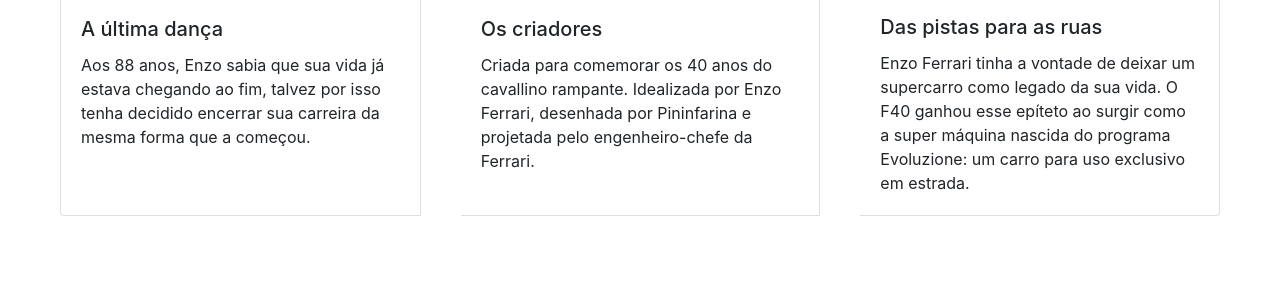
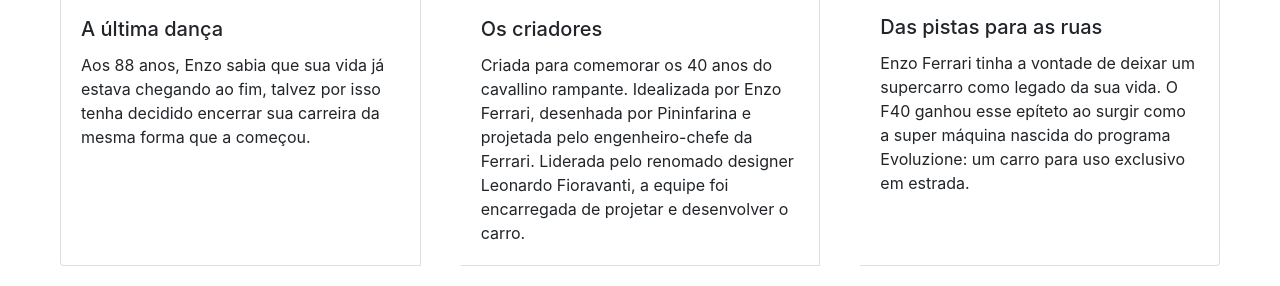
Before and after one commit to gustavokkkkkkkkk/ferrari, a plain HTML site: page index.html in a window 1280 px wide. Shown: the part 1275-1561 px from the top of the page. Before the commit the page ends 1511 px from the top, so only its background shows below. Drawn offline with nearby package versions, Linux system fonts and the light colour scheme.

Commit message:
atualizacao de textos

```diff
--- a/estilo.css
+++ b/estilo.css
@@ -19,6 +19,10 @@
     margin: 0 40px;
 }
 
+.card-body {
+    justify-content: center;
+}
+
 .logo {
     width: 45px;
     height: 65px;
--- a/index.html
+++ b/index.html
@@ -101,8 +101,8 @@
       <img src="img/cferr.jpg" class="card-img-top" alt="Os criadores da Ferrari F40">
       <div class="card-body">
         <h5 class="card-title">Os criadores</h5>
-        <p class="card-text">Criada para comemorar os 40 anos do cavallino rampante. Idealizada por Enzo Ferrari,
-          desenhada por Pininfarina e projetada pelo engenheiro-chefe da Ferrari.</p>
+        <p class="card-text">Criada para comemorar os 40 anos do cavallino rampante. Idealizada por Enzo Ferrari, desenhada por Pininfarina e projetada pelo engenheiro-chefe da Ferrari.
+          Liderada pelo renomado designer Leonardo Fioravanti, a equipe foi encarregada de projetar e desenvolver o carro. </p>
       </div>
     </div>
     <div class="card">
```
